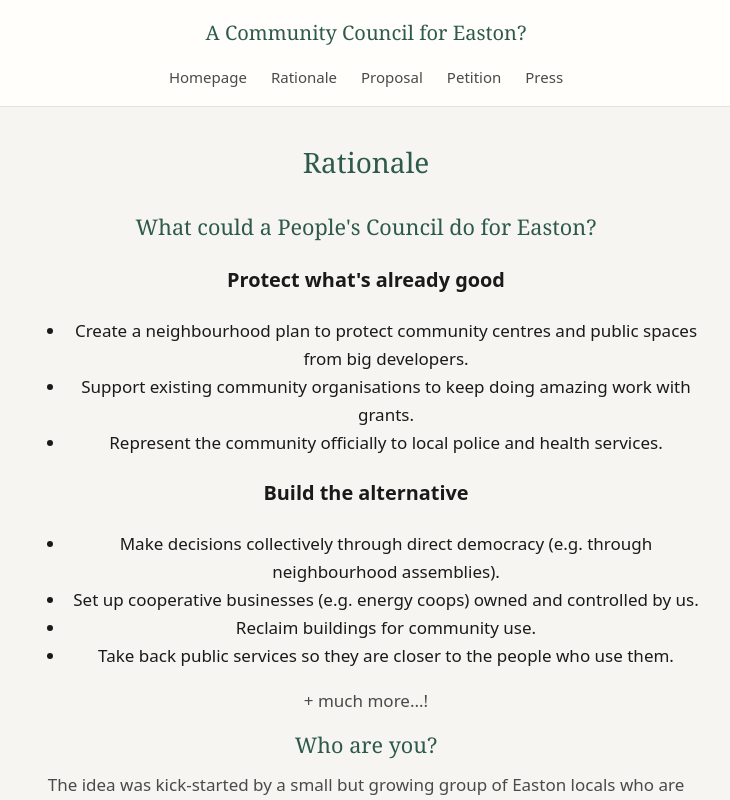
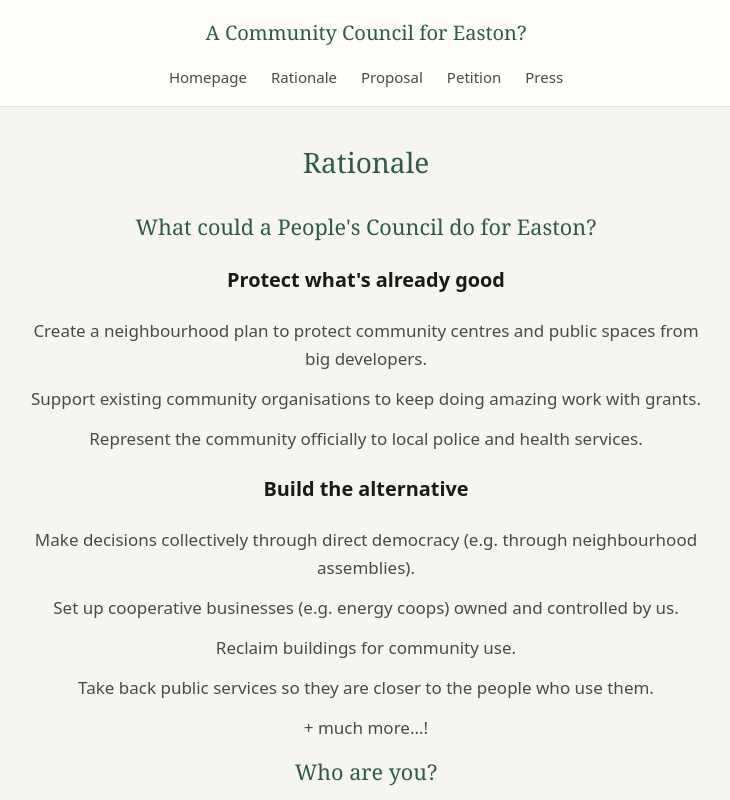
Before and after one commit to easton-peoples-council/easton_people_council, a Next.js app: page /rationale in a window 1280 px wide. Shown: the top 800 px of the page, without its empty margins (274-1004 px from the left). Built offline with nearby package versions, Linux system fonts and the light colour scheme; a web font is replaced by a local one.

Commit message:
Content displaying with preview

```diff
--- a/app/rationale/page.tsx
+++ b/app/rationale/page.tsx
@@ -7,19 +7,15 @@ export default function RationalePage() {
         <h2>What could a People&apos;s Council do for Easton?</h2>
 
         <h3>Protect what&apos;s already good</h3>
-        <ul>
-          <li>Create a neighbourhood plan to protect community centres and public spaces from big developers.</li>
-          <li>Support existing community organisations to keep doing amazing work with grants.</li>
-          <li>Represent the community officially to local police and health services.</li>
-        </ul>
+        <p>Create a neighbourhood plan to protect community centres and public spaces from big developers.</p>
+        <p>Support existing community organisations to keep doing amazing work with grants.</p>
+        <p>Represent the community officially to local police and health services.</p>
 
         <h3>Build the alternative</h3>
-        <ul>
-          <li>Make decisions collectively through direct democracy (e.g. through neighbourhood assemblies).</li>
-          <li>Set up cooperative businesses (e.g. energy coops) owned and controlled by us.</li>
-          <li>Reclaim buildings for community use.</li>
-          <li>Take back public services so they are closer to the people who use them.</li>
-        </ul>
+        <p>Make decisions collectively through direct democracy (e.g. through neighbourhood assemblies).</p>
+        <p>Set up cooperative businesses (e.g. energy coops) owned and controlled by us.</p>
+        <p>Reclaim buildings for community use.</p>
+        <p>Take back public services so they are closer to the people who use them.</p>
 
         <p>+ much more...!</p>
       </section>
```
Also changed, not shown: app/press/page.tsx (+50 -4 lines).
